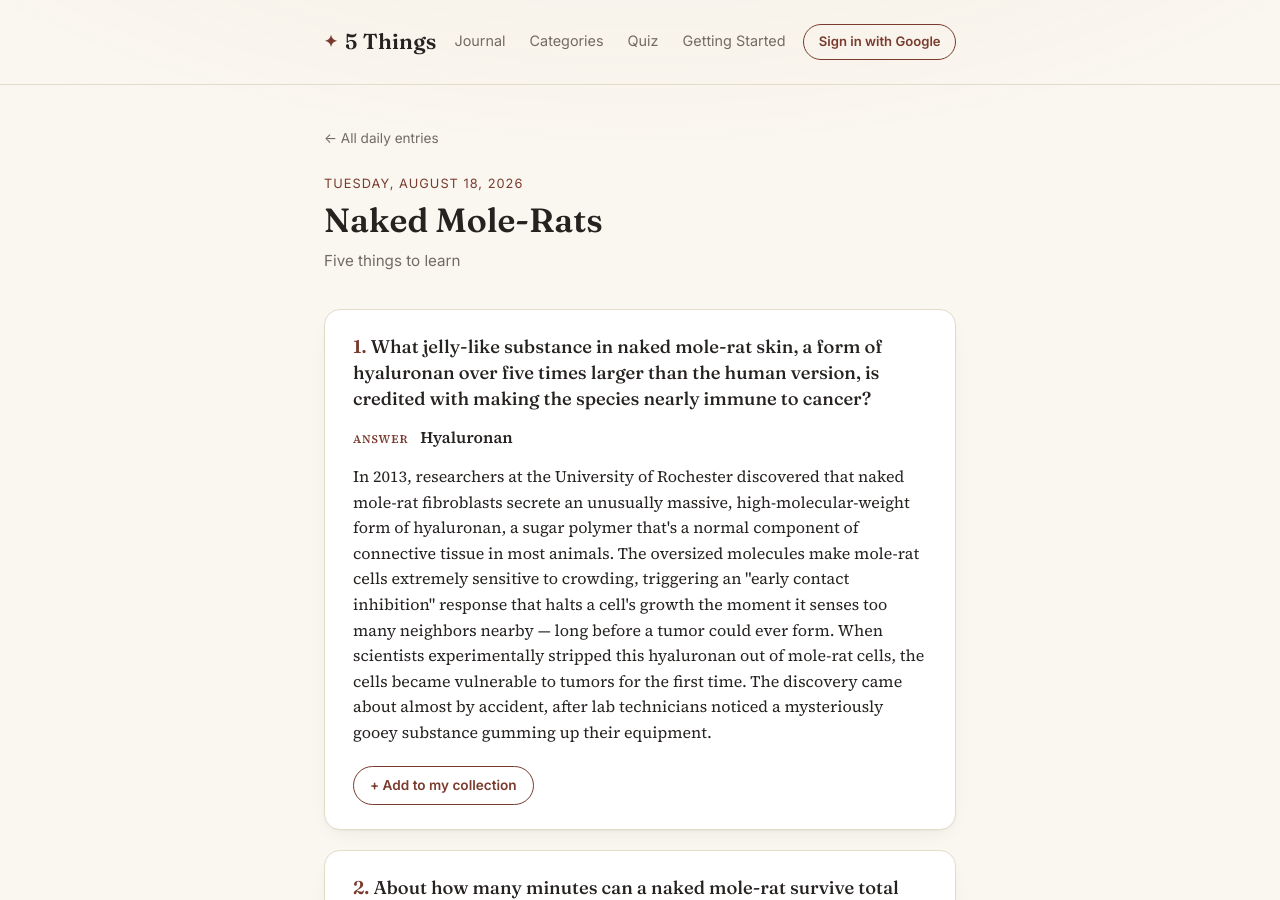
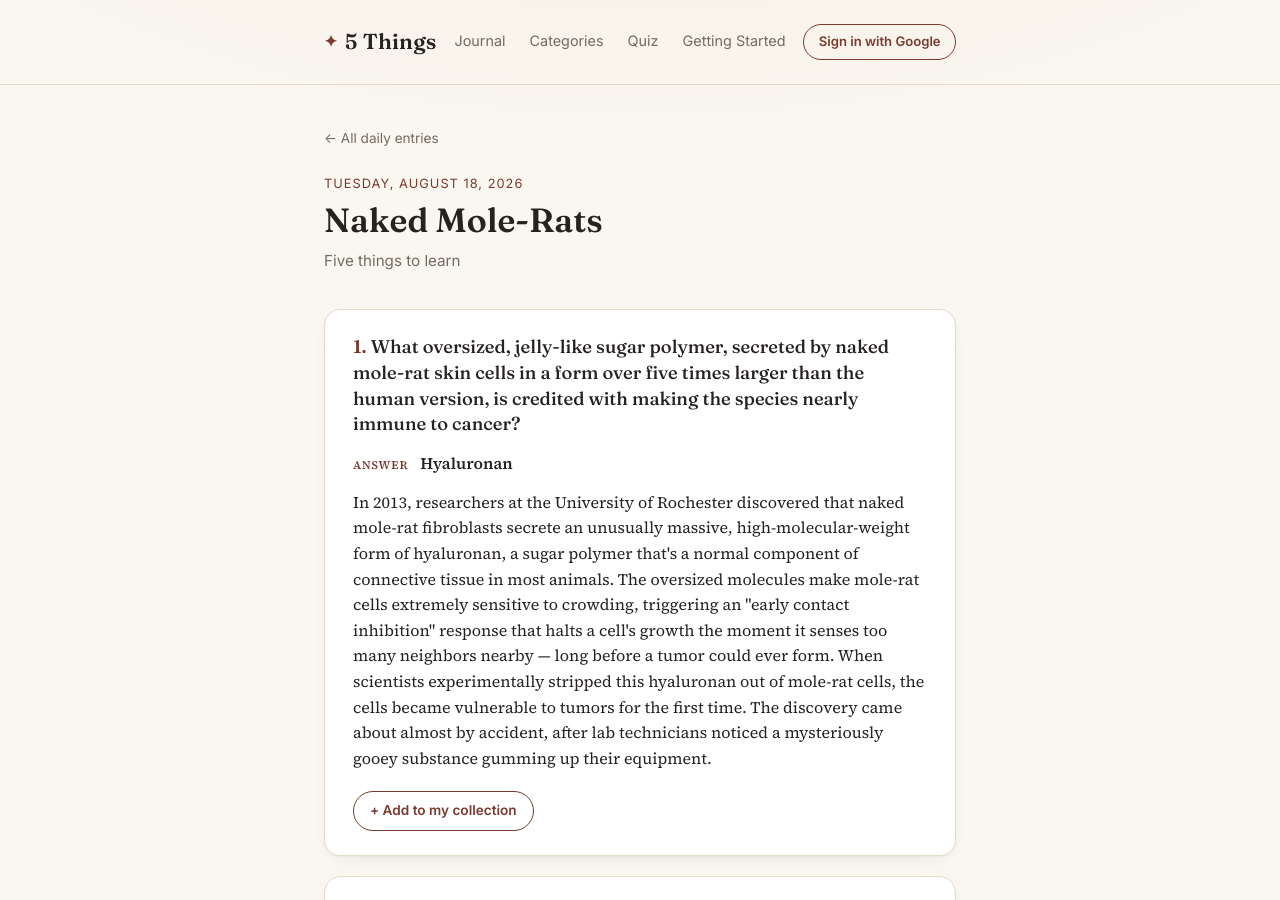
Before and after one commit to msiebert/five-things, a Jekyll site: the page built from daily/2026-08-18/index.md, in a window 1280 px wide and 900 px high. Built offline with Jekyll 4.4.1, drawn with Linux system fonts in a browser that asks for light colours; comment, search, counter and statistics services are not loaded; some of the changed text lies outside the part shown.

Commit message:
Fix answer-leaking questions and guard against future ones
Today's naked mole-rat page had two questions that gave away their own
answers: fact 1 named "hyaluronan" verbatim, and fact 4's wording let
the answer "Acid pain" be reassembled from the question's own words.
Reworded both. Added a rule to the daily-fact-generation skill so
future runs check for both the verbatim and word-recombination cases.

Co-Authored-By: Claude Sonnet 5 <noreply@anthropic.com>

```diff
--- a/daily/2026-08-18/index.md
+++ b/daily/2026-08-18/index.md
@@ -6,7 +6,7 @@ date: 2026-08-18
 topic: "Naked Mole-Rats"
 facts:
   - id: "2026-08-18-1"
-    question: "What jelly-like substance in naked mole-rat skin, a form of hyaluronan over five times larger than the human version, is credited with making the species nearly immune to cancer?"
+    question: "What oversized, jelly-like sugar polymer, secreted by naked mole-rat skin cells in a form over five times larger than the human version, is credited with making the species nearly immune to cancer?"
     answer: "Hyaluronan"
     topic: animals
     explanation: >-
```
Also changed, not shown: other parts of daily/2026-08-18/index.md (+1 -1 lines), .claude/skills/daily-fact-generation/SKILL.md, 1 other file.
